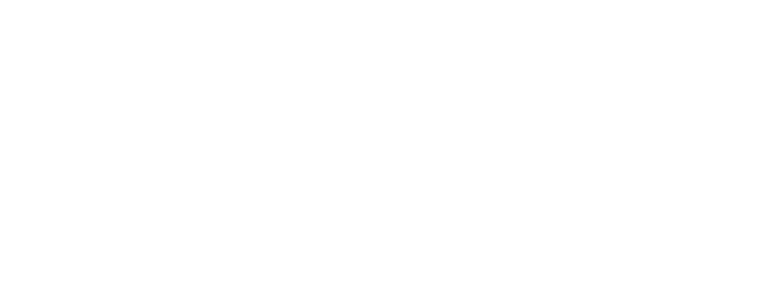
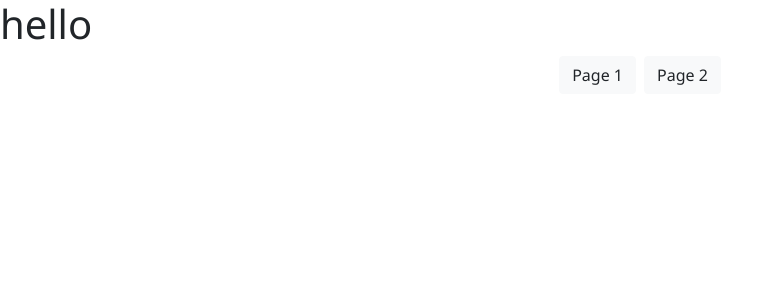
Before and after one commit to nunoclarib/framer-motion, a React (Create React App) app: page /page1 in a window 1280 px wide. Before the commit this address had no page. Shown: the top 300 px of the page, without its empty margins (0-767 px from the left). Built offline with nearby package versions, Linux system fonts and the light colour scheme.

Commit message:
feat: routes

```diff
--- a/public/index.html
+++ b/public/index.html
@@ -25,6 +25,7 @@
       Learn how to configure a non-root public URL by running `npm run build`.
     -->
     <link rel="stylesheet" href="https://stackpath.bootstrapcdn.com/bootstrap/4.3.1/css/bootstrap.min.css" integrity="sha384-ggOyR0iXCbMQv3Xipma34MD+dH/1fQ784/j6cY/iJTQUOhcWr7x9JvoRxT2MZw1T" crossorigin="anonymous">
+    <link rel="stylesheet" src="../src/styles/styles.css">
     <title>React App</title>
   </head>
   <body>
--- a/src/app/App.jsx
+++ b/src/app/App.jsx
@@ -1,13 +1,19 @@
 import React from 'react';
 import {motion} from 'framer-motion'
+import styles from '../styles/styles.css'
+import PageButtons from '../components/PageButton'
+
+import { Link } from 'react-router-dom';
 
 
 const App = () => {
 
   return (
-    <motion.div>
-      <h1>Hello World!</h1>
-    </motion.div>
+    <div className={styles.articles}>
+
+      <PageButtons/>
+    </div>
+
   );
 }
 export default App;
--- /dev/null
+++ b/src/components/AnimatedPage.jsx
@@ -0,0 +1,21 @@
+import React from 'react'
+import { motion } from 'framer-motion'
+
+const animations = {
+    initial: {opacity: 0, x:100},
+    animate: {opacity: 1, x:0},
+    exit: {opacity: 0, x:-100}
+}
+
+export default function AnimatedPage({children}) {
+    return (
+        <motion.div
+        variants={animations}
+        initial="initial"
+        animate="animate"
+        exit="exit"
+        >
+            {children}
+        </motion.div>
+    )
+}
--- /dev/null
+++ b/src/components/Page1.jsx
@@ -0,0 +1,18 @@
+import React from 'react';
+import {motion} from 'framer-motion'
+import styles from '../styles/styles.css'
+import PageButtons from './PageButton'
+
+import { Link } from 'react-router-dom';
+import AnimatedPage from './AnimatedPage';
+
+
+const Page1 = () => {
+
+  return (
+    <AnimatedPage>
+        <h1>hello</h1>
+    </AnimatedPage>
+  );
+}
+export default Page1;
--- /dev/null
+++ b/src/components/Page2.jsx
@@ -0,0 +1,18 @@
+import React from 'react';
+import {motion} from 'framer-motion'
+import styles from '../styles/styles.css'
+import PageButtons from './PageButton'
+
+import { Link } from 'react-router-dom';
+import AnimatedPage from './AnimatedPage';
+
+
+const Page2 = () => {
+
+  return (
+      <AnimatedPage>
+          <h1>hey</h1>
+      </AnimatedPage>
+  );
+}
+export default Page2;
--- /dev/null
+++ b/src/components/PageButton.jsx
@@ -0,0 +1,23 @@
+import React from 'react';
+
+import { Link } from 'react-router-dom';
+
+
+const PageButtons = () => {
+
+  return (
+      <div
+      style={{display: "flex",
+        flexWrap: "wrap",
+        maxWidth: "1024px",
+        margin: "0 auto",
+        justifyContent: "center",
+        background: "#fff"}}
+      >
+      <Link to="/page1"><button className='btn btn-light mr-2' >Page 1</button></Link>
+      <Link to="/page2"><button className='btn btn-light'>Page 2</button></Link>
+      </div>
+
+  );
+}
+export default PageButtons;
--- a/src/index.js
+++ b/src/index.js
@@ -1,11 +1,16 @@
 import React from 'react';
 import ReactDOM from 'react-dom';
-import { BrowserRouter as Router, Routes, Route } from 'react-router-dom';
+import { BrowserRouter as Router, Route, Routes } from 'react-router-dom';
+import { useLocation } from 'react-router';
 
 import App from './app/App'
+import Page1 from './components/Page1'
+import Page2 from './components/Page2'
+import PageButtons from './components/PageButton'
 
 import { createStore } from "redux";
 import { Provider } from "react-redux";
+
 
 //import counterReducer from './ex3/reducers/counterReducer';
 
@@ -18,8 +23,10 @@
     // <Provider store={store}>
     <Router>
       <Routes>
-        <Route path='/' element={<App />} />
+          <Route path='/page1' element={<Page1/>} />
+          <Route path='/page2' element={<Page2/>} />
       </Routes>
+      <PageButtons/>
     </Router>
     // </Provider>
     ,document.getElementById('root')
--- a/src/styles/styles.css
+++ b/src/styles/styles.css
@@ -1,3 +1,38 @@
 * {
     font-family: 'Segoe UI', Tahoma, Geneva, Verdana, sans-serif;
 }
+
+html,
+body {
+  padding: 0;
+  margin: 0;
+  font-family: -apple-system, BlinkMacSystemFont, Segoe UI, Roboto, Oxygen,
+    Ubuntu, Cantarell, Fira Sans, Droid Sans, Helvetica Neue, sans-serif;
+}
+
+a {
+  color: inherit;
+  text-decoration: none;
+}
+
+* {
+  box-sizing: border-box;
+}
+
+.articles {
+    display: flex;
+    flex-wrap: wrap;
+    max-width: 1024px;
+    margin: 0 auto;
+    justify-content: space-around;
+    background: #fff;
+  }
+
+  .article {
+    width: calc(33.33% - 8px);
+    margin: 4px;
+    background: #a2e;
+    color: #fff;
+    padding: 1rem;
+    border-radius: 5px;
+  }
```
Also changed, not shown: src/components/Button.jsx (added), src/components/Card.jsx (added).
